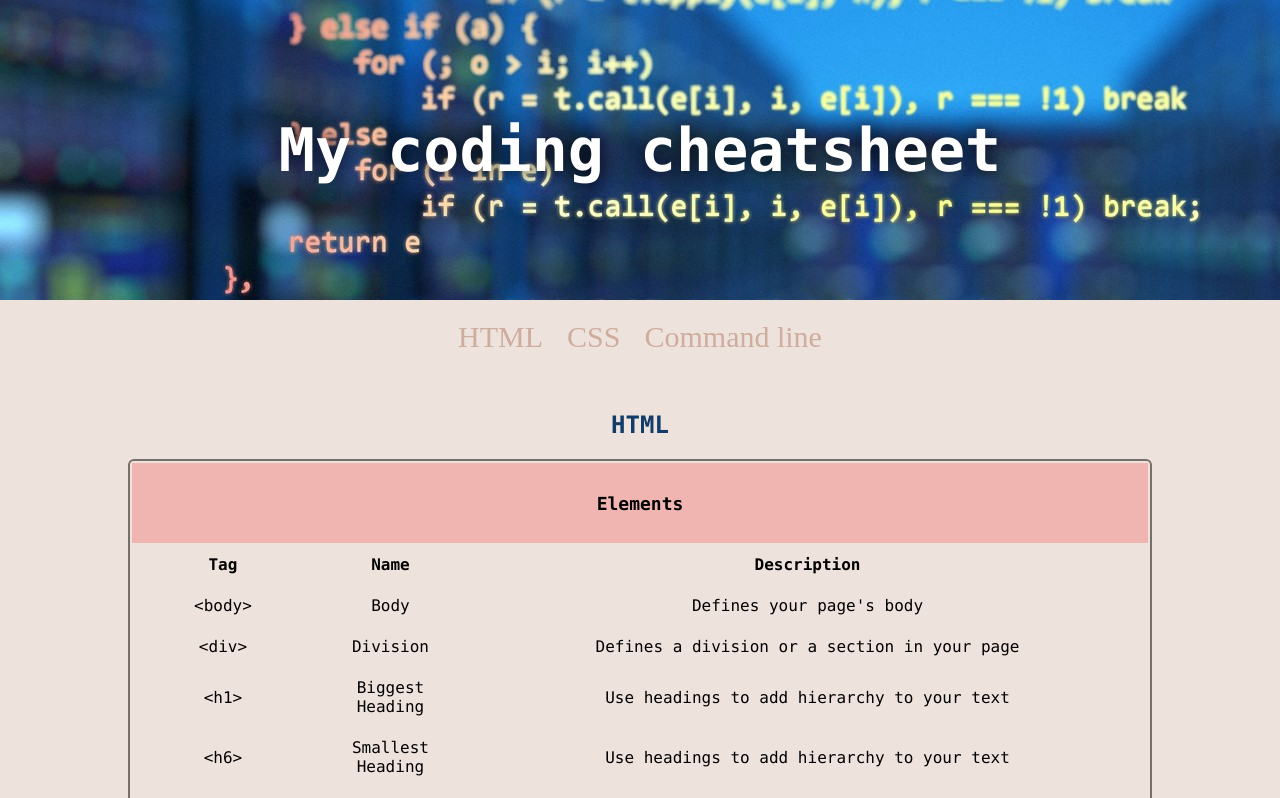
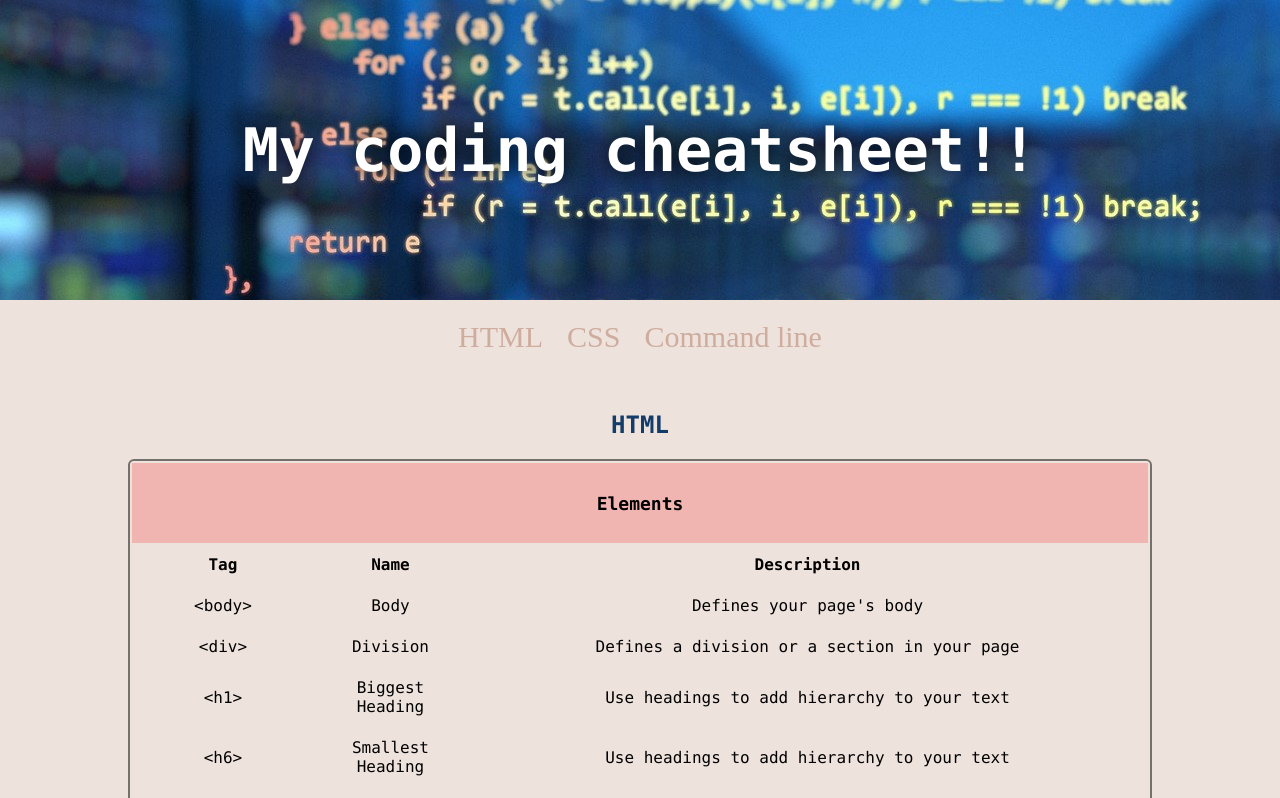
Before and after one commit to ElGato13/Cheatsheetv2, a plain HTML site: page index.html in a window 1280 px wide. Shown: the top 798 px of the page. Drawn offline with Linux system fonts and the light colour scheme; files whose address does not match are found by name.

Commit message:
Added !!

```diff
--- a/index.html
+++ b/index.html
@@ -9,7 +9,7 @@
 </head>
 <body>
     <div id="header">
-        <h1>My coding cheatsheet</h1>
+        <h1>My coding cheatsheet!!</h1>
     </div>
     <nav>
         <div class="dropdown">
```
